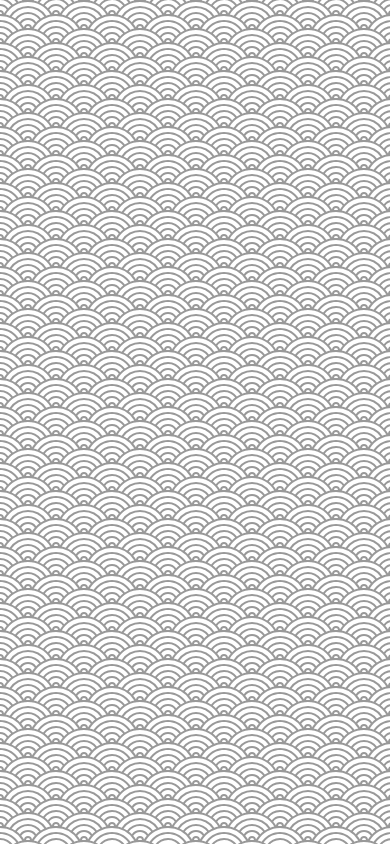
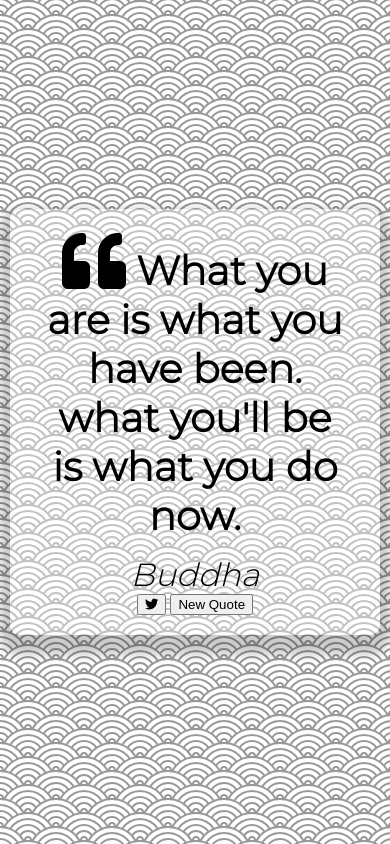
Before and after one commit to DevDaniel-R/quote-generator, a plain HTML site: page index.html in a window 390 px wide. Drawn offline with Linux system fonts and the light colour scheme.

Commit message:
more styling to the overall app,and made the styling mobile responsive

```diff
--- a/index.html
+++ b/index.html
@@ -14,9 +14,26 @@
 </head>
 
 <body>
+  <div class="quote-container" id="quote-container">
+    <!--Quote-->
+    <div class="quote-text">
+      <i class="fas fa-quote-left"></i>
+      <span id="quote"> What you are is what you have been. what you'll be is what you do now.</span>
+    </div>
+    <!--Author-->
+    <div class="quote-author">
+      <span id="author">Buddha</span>
+    </div>
+    <!--Buttons-->
+    <div class="button-container">
+      <button class="twitter-button" id="twitter" title="Tweet This!">
+        <i class="fab fa-twitter"></i>
+      </button>
+      <button id="new-quote">New Quote</button>
+    </div>
+  </div>
 
-
-  <!-- javascript -->
+  <!-- Script -->
   <script src="script.js"></script>
 
 </body>
--- a/style.css
+++ b/style.css
@@ -17,5 +17,43 @@ body {
   display: flex;
   align-items: center;
   justify-content: center;
+}
 
+.quote-container {
+  width: auto;
+  max-width: 900px;
+  padding: 20px 30px;
+  border-radius: 10px;
+  background-color: rgba(255, 255, 255, 0.4);
+  box-shadow: 0 10px 10px 10px rgba(0, 0, 0, 0.2);
 }
+
+.quote-text {
+  font-size: 2.75rem;
+}
+
+.long-quote {
+  font-size: 2rem;
+}
+
+.fa-quote-left {
+  font-size: 4rem;
+}
+
+.quote-author {
+  margin-top: 15px;
+  font-size: 2rem;
+  font-weight: 400;
+  font-style: italic;
+}
+
+/* Media Query: Tablet or Smaller */
+@media screen and (max-width: 1000px) {
+  .quote-container {
+    margin: auto 10px;
+  }
+
+  .quote-text {
+    font-size: 2.5rem;
+  }
+}
```
